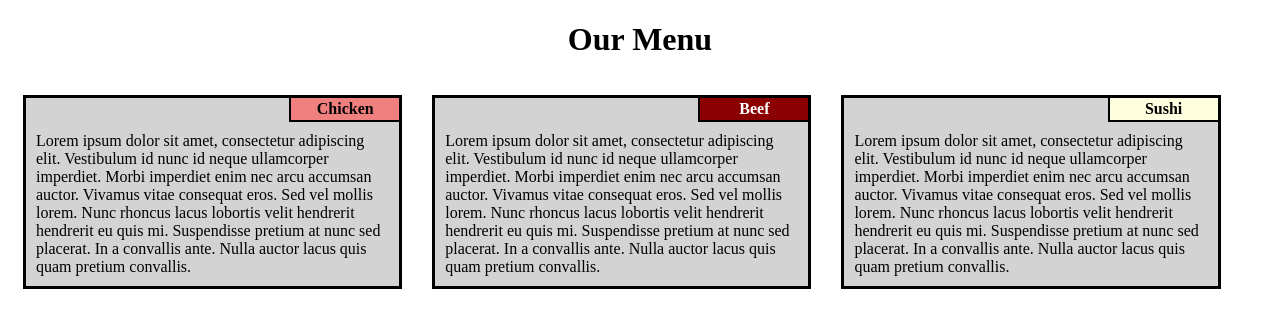
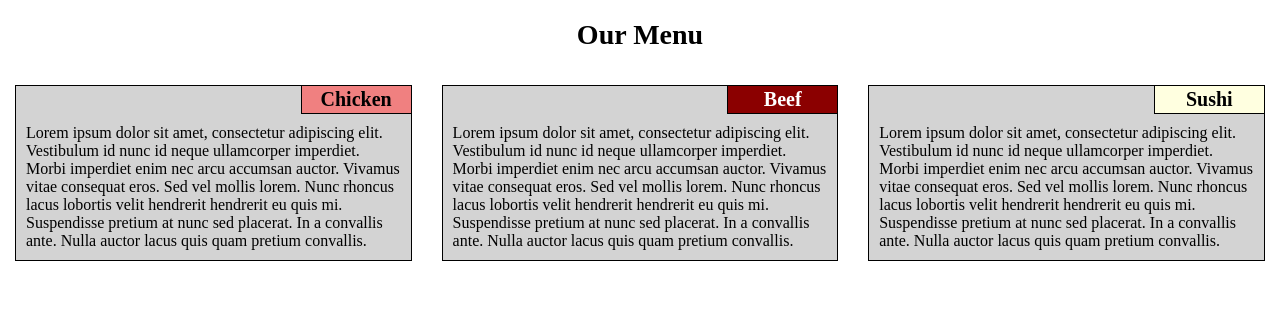
Before and after one commit to rodrivilela/coursera-test, a plain HTML site: page module2-solution/index.html in a window 1280 px wide. Drawn offline with Linux system fonts and the light colour scheme.

Commit message:
Assignment finished

```diff
--- a/module2-solution/css/style.css
+++ b/module2-solution/css/style.css
@@ -2,24 +2,32 @@
     box-sizing: border-box;
 }
 
-
 h1 {
     text-align: center;
+    font-size: 175%;
+}
+
+body {
+    margin: 0;
+    font-size: 100%;
 }
 
 .menuItem {
-    background-color: lightgray;
-    border: 3px solid black;
-    padding: 10px;
-    margin: 15px;
+    padding: 15px;
     position: relative;
     float: left;
-    width: 95%;
+}
+
+.menuContainer {
+    background-color: lightgray;
+    border: 1px solid black;
+    padding: 10px;
 }
 
 .menuTitle {
     font-weight: bold;
-    border: 2px solid black;
+    font-size: 125%;
+    border: 1px solid black;
     border-top: 0px;
     border-right: 0px;
     text-align: center;
@@ -52,6 +60,18 @@ h1 {
 
 @media (min-width: 992px) {
     .menuItem {
-        width: 30%;
+        width: 33.33%;
     }
 }
+
+@media (min-width: 768px) and (max-width: 991px) {
+    .menuItem {
+        width: 50%;
+    }
+
+    #rightMenuItem {
+        clear: both;
+        padding-top: 8px;
+        width: 100%;
+    }
+}
--- a/module2-solution/index.html
+++ b/module2-solution/index.html
@@ -8,6 +8,7 @@
     <body>
         <h1>Our Menu</h1>
         <div class="menuItem">
+            <div class="menuContainer">
                 <div id="menuTitleChicken" class="menuTitle">
                     Chicken
                 </div>
@@ -15,8 +16,9 @@
                     Lorem ipsum dolor sit amet, consectetur adipiscing elit. Vestibulum id nunc id neque ullamcorper imperdiet. Morbi imperdiet enim nec arcu accumsan auctor. Vivamus vitae consequat eros. Sed vel mollis lorem. Nunc rhoncus lacus lobortis velit hendrerit hendrerit eu quis mi. Suspendisse pretium at nunc sed placerat. In a convallis ante. Nulla auctor lacus quis quam pretium convallis.
                 </div>
             </div>
+        </div>
         <div class="menuItem">
-
+            <div class="menuContainer">
                 <div id="menuTitleBeef" class="menuTitle">
                     Beef
                 </div>
@@ -24,8 +26,9 @@
                     Lorem ipsum dolor sit amet, consectetur adipiscing elit. Vestibulum id nunc id neque ullamcorper imperdiet. Morbi imperdiet enim nec arcu accumsan auctor. Vivamus vitae consequat eros. Sed vel mollis lorem. Nunc rhoncus lacus lobortis velit hendrerit hendrerit eu quis mi. Suspendisse pretium at nunc sed placerat. In a convallis ante. Nulla auctor lacus quis quam pretium convallis.
                 </div>
             </div>
-        <div class="menuItem">
-
+        </div>
+        <div id="rightMenuItem" class="menuItem">
+            <div class="menuContainer">
                 <div id="menuTitleSushi" class="menuTitle">
                     Sushi
                 </div>
@@ -33,5 +36,6 @@
                     Lorem ipsum dolor sit amet, consectetur adipiscing elit. Vestibulum id nunc id neque ullamcorper imperdiet. Morbi imperdiet enim nec arcu accumsan auctor. Vivamus vitae consequat eros. Sed vel mollis lorem. Nunc rhoncus lacus lobortis velit hendrerit hendrerit eu quis mi. Suspendisse pretium at nunc sed placerat. In a convallis ante. Nulla auctor lacus quis quam pretium convallis.
                 </div>
             </div>
+        </div>
     </body>
 </html>
```
Lines whose indentation alone changed are shown as unchanged.
